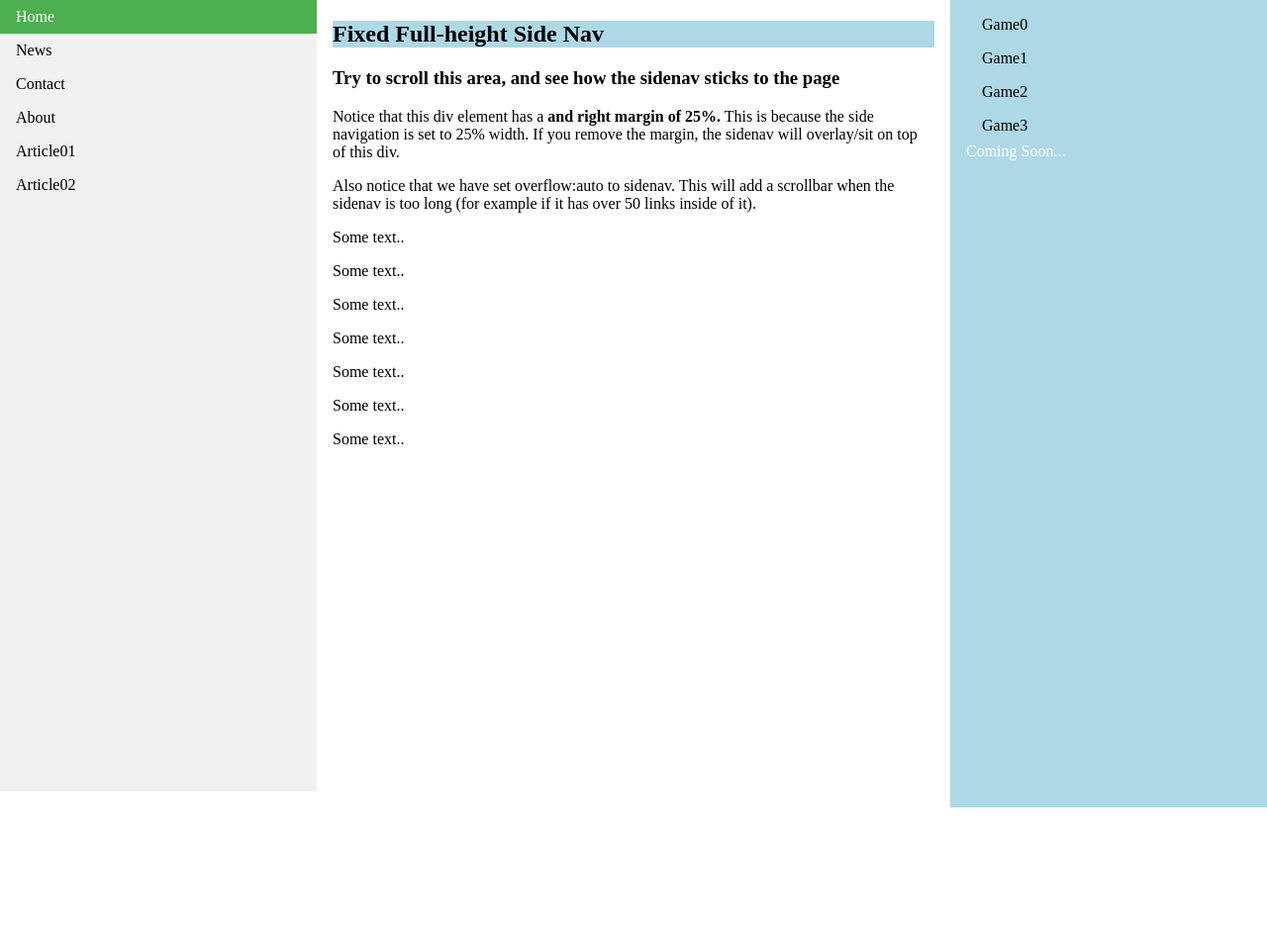
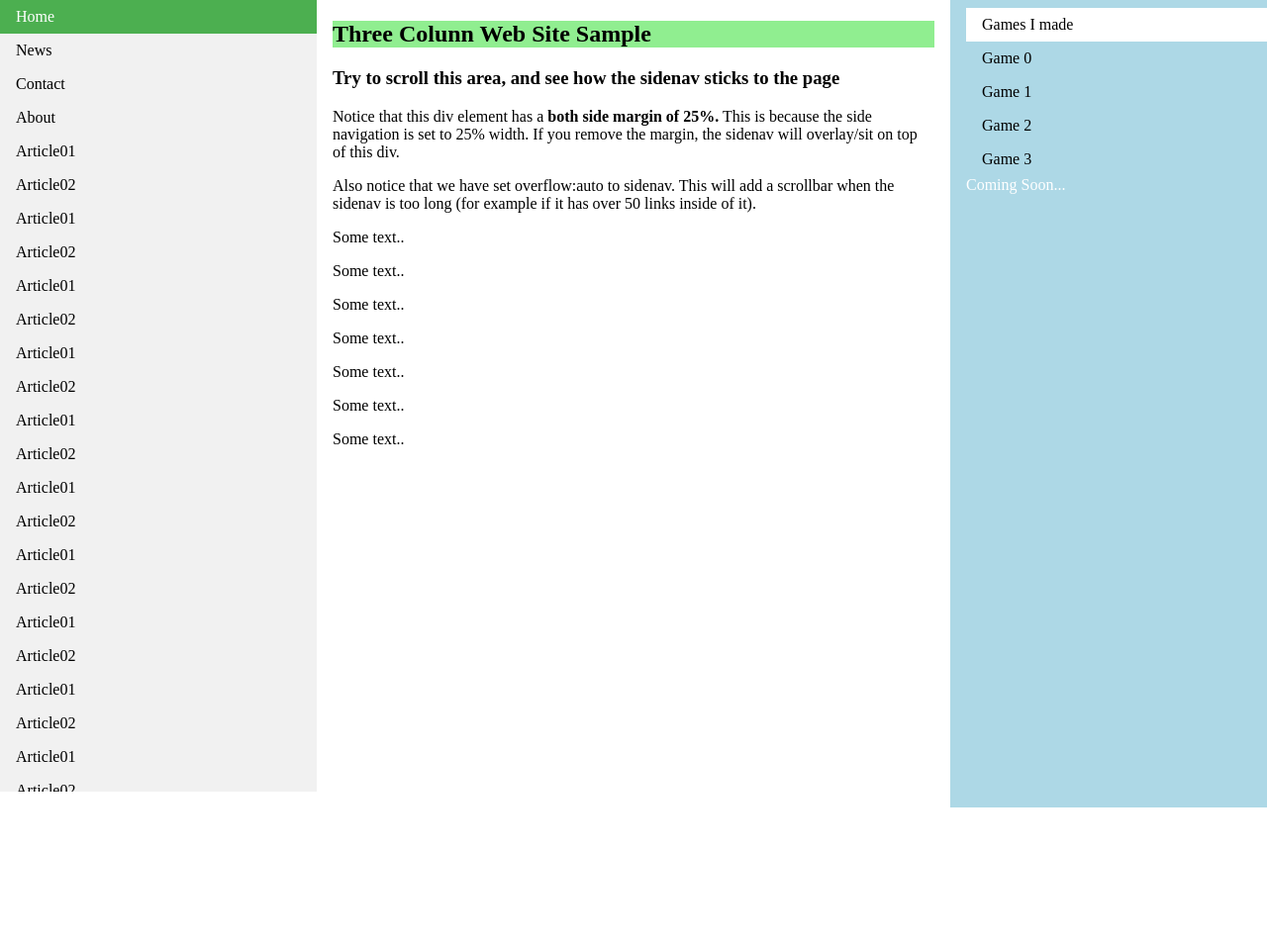
Before and after one commit to KaedeAPK/kaedeAPK.github.io, a plain HTML site: page ThrClm.html in a window 1280 px wide. Shown: the whole page at 99% size. Drawn offline with Linux system fonts and the light colour scheme.

Commit message:
Three Column Sample updated

```diff
--- /dev/null
+++ b/ThrClm.css
@@ -0,0 +1,53 @@
+body {
+    margin: 0;
+}
+
+h2 {
+    background: lightgreen;
+}
+
+ul {
+    list-style-type: none;
+    margin: 0;
+    padding: 0;
+    width: 25%;
+    background-color: #f1f1f1;
+    position: fixed;
+    height: 100%;
+    overflow: auto;
+}
+
+li a {
+    display: block;
+    color: #000;
+    padding: 8px 16px;
+    text-decoration: none;
+}
+
+li a.active {
+    background-color: #4CAF50;
+    color: white;
+}
+
+li a:hover:not(.active) {
+    background-color: #555;
+    color: white;
+}
+main {
+    margin-left:25%;
+    margin-right: 25%;
+    padding:1px 16px;
+    height:1000px;
+}
+.rightSide {
+    display: block;
+    color: #000;
+    padding: 8px 16px;
+    text-decoration: none;
+    margin-left: 75%;
+    background-color: lightblue;
+    color: white;
+}
+.gameTitle {
+    background: #fff;
+}
--- a/ThrClm.html
+++ b/ThrClm.html
@@ -1,60 +1,8 @@
 <!DOCTYPE html>
 <html>
 <head>
-<style>
-body {
-    margin: 0;
-}
-
-h2 {
-    background: lightblue;
-}
-
-ul {
-    list-style-type: none;
-    margin: 0;
-    padding: 0;
-    width: 25%;
-    background-color: #f1f1f1;
-    position: fixed;
-    height: 100%;
-    /* overflow: auto; */
-}
-
-li a {
-    display: block;
-    color: #000;
-    padding: 8px 16px;
-    text-decoration: none;
-}
-
-li a.active {
-    background-color: #4CAF50;
-    color: white;
-}
-
-li a:hover:not(.active) {
-    background-color: #555;
-    color: white;
-}
-main {
-    margin-left:25%;
-    margin-right: 25%;
-    padding:1px 16px;
-    height:1000px;
-}
- .rightSide {
-    display: block;
-    color: #000;
-    padding: 8px 16px;
-    text-decoration: none;
-    margin-left: 75%;
-}
-.rightSide {
-    background-color: lightblue;
-    color: white;
-}
-</style>
+<link rel="stylesheet" href="ThrClm.css">
+<title>Three Column sample page</title>
 </head>
 <body>
 
@@ -65,22 +13,49 @@ main {
   <li><a href="#about">About</a></li>
   <li><a href="#article">Article01</a></li>
   <li><a href="#article">Article02</a></li>
+  <li><a href="#article">Article01</a></li>
+  <li><a href="#article">Article02</a></li>
+  <li><a href="#article">Article01</a></li>
+  <li><a href="#article">Article02</a></li>
+  <li><a href="#article">Article01</a></li>
+  <li><a href="#article">Article02</a></li>
+  <li><a href="#article">Article01</a></li>
+  <li><a href="#article">Article02</a></li>
+  <li><a href="#article">Article01</a></li>
+  <li><a href="#article">Article02</a></li>
+  <li><a href="#article">Article01</a></li>
+  <li><a href="#article">Article02</a></li>
+  <li><a href="#article">Article01</a></li>
+  <li><a href="#article">Article02</a></li>
+  <li><a href="#article">Article01</a></li>
+  <li><a href="#article">Article02</a></li>
+  <li><a href="#article">Article01</a></li>
+  <li><a href="#article">Article02</a></li>
+  <li><a href="#article">Article01</a></li>
+  <li><a href="#article">Article02</a></li>
+  <li><a href="#article">Article01</a></li>
+  <li><a href="#article">Article02</a></li>
 </ul>
 
 <ul class="rightSide">
-    <li><a href=#>Game0</a></li>
-    <li><a href=#>Game1</a></li>
-    <li><a href=#>Game2</a></li>
-    <li><a href=#>Game3</a></li>
+    <li class="gameTitle"><a href="index.html">Games I made</a></li>
+    <li><a href="#">Game 0</a></li>
+    <li><a href="#">Game 1</a></li>
+    <li><a href="#">Game 2</a></li>
+    <li><a href="#">Game 3</a></li>
     <li>Coming Soon...</li>
 </ul>
 
 <main>
 
-  <h2>Fixed Full-height Side Nav</h2>
+  <h2>Three Colunn Web Site Sample</h2>
   <h3>Try to scroll this area, and see how the sidenav sticks to the page</h3>
-  <p>Notice that this div element has a <b> and right margin of 25%.</b> This is because the side navigation is set to 25% width. If you remove the margin, the sidenav will overlay/sit on top of this div.</p>
-  <p>Also notice that we have set overflow:auto to sidenav. This will add a scrollbar when the sidenav is too long (for example if it has over 50 links inside of it).</p>
+  <p>Notice that this div element has a <b> both side margin of 25%.</b>
+    This is because the side navigation is set to 25% width.
+    If you remove the margin, the sidenav will overlay/sit on top of this div.</p>
+  <p>Also notice that we have set overflow:auto to sidenav.
+      This will add a scrollbar when the sidenav is too long
+      (for example if it has over 50 links inside of it).</p>
   <p>Some text..</p>
   <p>Some text..</p>
   <p>Some text..</p>
```
